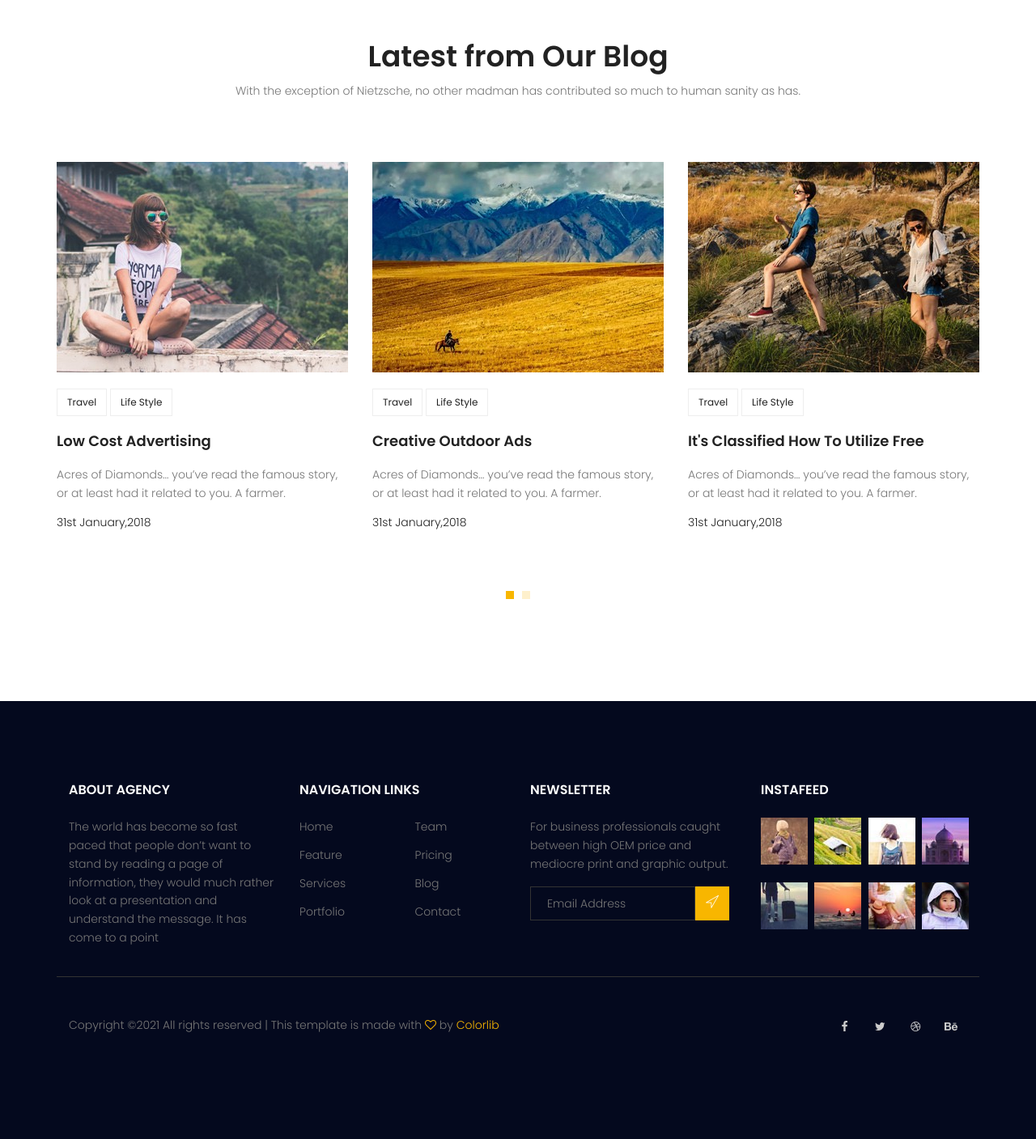
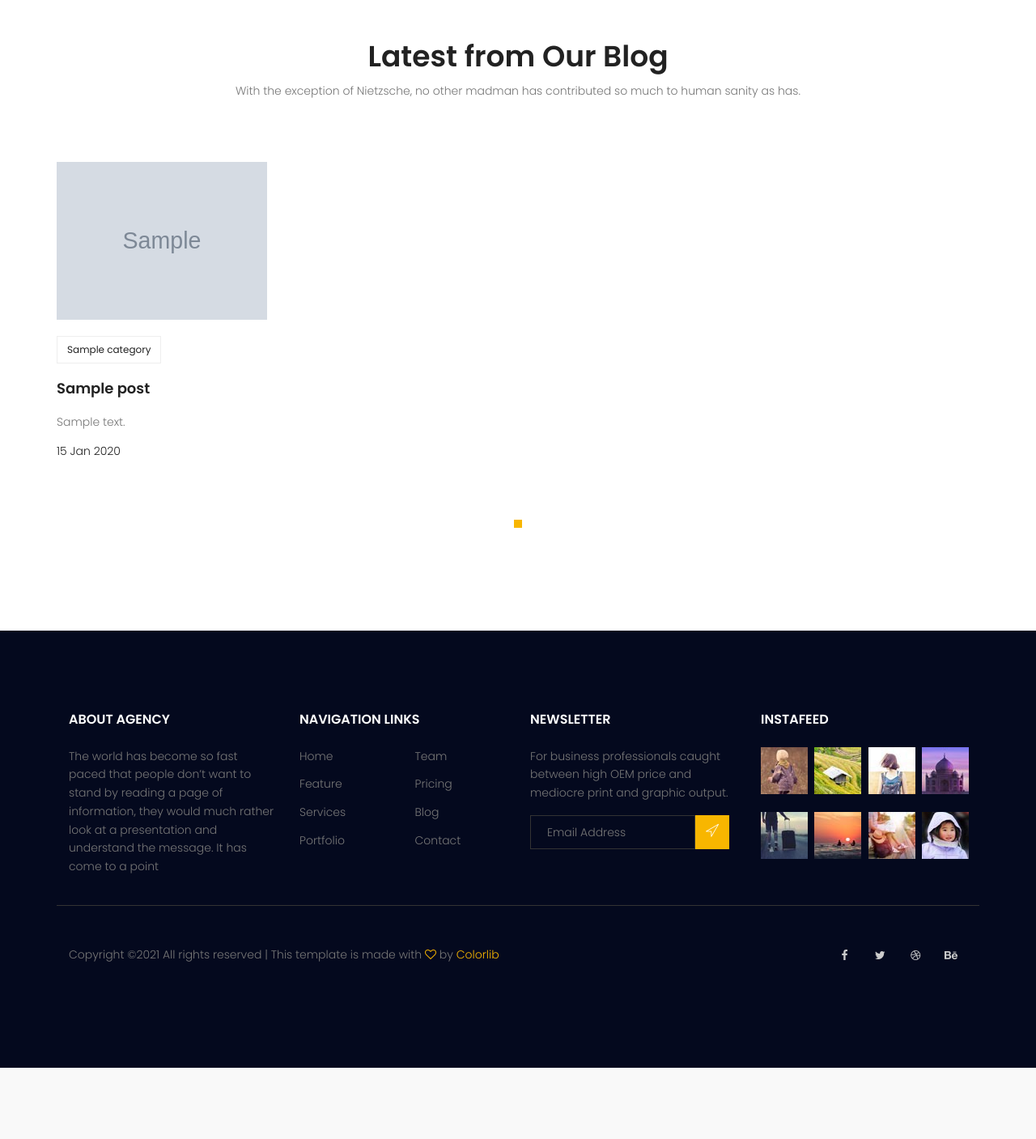
Before and after one commit to GhasemMatoo/Teravelista_website, a Django app: page / in a window 1280 px wide. Shown: the part 2589-3996 px from the top of the page at 81% size. After the commit the page ends 3908 px from the top, so only its background shows below. Run offline with Django 3.2, Linux system fonts and the light colour scheme; tables that the repository leaves empty hold one stand-in row (values such as "Sample post"); grey boxes marked "Sample" are stand-in pictures; some libraries are stand-ins or nearby versions.

Commit message:
Latest from Our Blog
for method  custom template inclusion tag

```diff
--- /dev/null
+++ b/templates/website/includes/home_blog_area.html
@@ -0,0 +1,38 @@
+{% load static %}
+<section class="recent-blog-area section-gap">
+	<div class="container">
+		<div class="row d-flex justify-content-center">
+			<div class="menu-content pb-60 col-lg-9">
+				<div class="title text-center">
+					<h1 class="mb-10">Latest from Our Blog</h1>
+					<p>With the exception of Nietzsche, no other madman has contributed so much to human sanity as has.</p>
+				</div>
+			</div>
+		</div>
+		<div class="row">
+			<div class="active-recent-blog-carusel">
+            {% for post in Posts %}
+				<div class="single-recent-blog-post item">
+					<div class="thumb">
+						<img class="img-fluid" src="{{post.image.url}} " alt=""style="width: 260px;">
+					</div>
+					<div class="details">
+						<div class="tags">
+							<ul>
+                            {% for cat in post.category.all %}
+								<li>
+									<a href="{% url 'blog:category' cat_name=cat %} ">{{cat.name}} </a>
+								</li>
+                            {% endfor %}
+							</ul>
+						</div>
+						<a href="{% url 'blog:single' pid=post.id %}"><h4 class="title">{{post.title}} </h4></a>
+						<p>{{post.content|truncatechars:50 }} </p>
+						<h6 class="date">{{post.published_date|date:'d M Y'}} </h6>
+					</div>
+				</div>
+            {% endfor %}
+			</div>
+		</div>
+	</div>
+</section>
--- a/templates/website/index.html
+++ b/templates/website/index.html
@@ -1,5 +1,6 @@
 {% extends "base.html" %}
 {% load static %}
+{% load web_tag %}
 {% block content %}
 			<!-- start banner Area -->
 			<section class="banner-area relative">
@@ -175,155 +176,7 @@
 
 
 			<!-- Start blog Area -->
-			<section class="recent-blog-area section-gap">
-				<div class="container">
-					<div class="row d-flex justify-content-center">
-						<div class="menu-content pb-60 col-lg-9">
-							<div class="title text-center">
-								<h1 class="mb-10">Latest from Our Blog</h1>
-								<p>With the exception of Nietzsche, no other madman has contributed so much to human sanity as has.</p>
-							</div>
-						</div>
-					</div>
-					<div class="row">
-						<div class="active-recent-blog-carusel">
-							<div class="single-recent-blog-post item">
-								<div class="thumb">
-									<img class="img-fluid" src="{% static 'img/b1.jpg' %}" alt="">
-								</div>
-								<div class="details">
-									<div class="tags">
-										<ul>
-											<li>
-												<a href="#">Travel</a>
-											</li>
-											<li>
-												<a href="#">Life Style</a>
-											</li>
-										</ul>
-									</div>
-									<a href="#"><h4 class="title">Low Cost Advertising</h4></a>
-									<p>
-										Acres of Diamonds… you’ve read the famous story, or at least had it related to you. A farmer.
-									</p>
-									<h6 class="date">31st January,2018</h6>
-								</div>
-							</div>
-							<div class="single-recent-blog-post item">
-								<div class="thumb">
-									<img class="img-fluid" src="{% static 'img/b2.jpg' %}" alt="">
-								</div>
-								<div class="details">
-									<div class="tags">
-										<ul>
-											<li>
-												<a href="#">Travel</a>
-											</li>
-											<li>
-												<a href="#">Life Style</a>
-											</li>
-										</ul>
-									</div>
-									<a href="#"><h4 class="title">Creative Outdoor Ads</h4></a>
-									<p>
-										Acres of Diamonds… you’ve read the famous story, or at least had it related to you. A farmer.
-									</p>
-									<h6 class="date">31st January,2018</h6>
-								</div>
-							</div>
-							<div class="single-recent-blog-post item">
-								<div class="thumb">
-									<img class="img-fluid" src="{% static 'img/b3.jpg' %}" alt="">
-								</div>
-								<div class="details">
-									<div class="tags">
-										<ul>
-											<li>
-												<a href="#">Travel</a>
-											</li>
-											<li>
-												<a href="#">Life Style</a>
-											</li>
-										</ul>
-									</div>
-									<a href="#"><h4 class="title">It's Classified How To Utilize Free</h4></a>
-									<p>
-										Acres of Diamonds… you’ve read the famous story, or at least had it related to you. A farmer.
-									</p>
-									<h6 class="date">31st January,2018</h6>
-								</div>
-							</div>
-							<div class="single-recent-blog-post item">
-								<div class="thumb">
-									<img class="img-fluid" src="{% static 'img/b1.jpg' %}" alt="">
-								</div>
-								<div class="details">
-									<div class="tags">
-										<ul>
-											<li>
-												<a href="#">Travel</a>
-											</li>
-											<li>
-												<a href="#">Life Style</a>
-											</li>
-										</ul>
-									</div>
-									<a href="#"><h4 class="title">Low Cost Advertising</h4></a>
-									<p>
-										Acres of Diamonds… you’ve read the famous story, or at least had it related to you. A farmer.
-									</p>
-									<h6 class="date">31st January,2018</h6>
-								</div>
-							</div>
-							<div class="single-recent-blog-post item">
-								<div class="thumb">
-									<img class="img-fluid" src="{% static 'img/b2.jpg' %}" alt="">
-								</div>
-								<div class="details">
-									<div class="tags">
-										<ul>
-											<li>
-												<a href="#">Travel</a>
-											</li>
-											<li>
-												<a href="#">Life Style</a>
-											</li>
-										</ul>
-									</div>
-									<a href="#"><h4 class="title">Creative Outdoor Ads</h4></a>
-									<p>
-										Acres of Diamonds… you’ve read the famous story, or at least had it related to you. A farmer.
-									</p>
-									<h6 class="date">31st January,2018</h6>
-								</div>
-							</div>
-							<div class="single-recent-blog-post item">
-								<div class="thumb">
-									<img class="img-fluid" src="{% static 'img/b3.jpg' %}" alt="">
-								</div>
-								<div class="details">
-									<div class="tags">
-										<ul>
-											<li>
-												<a href="#">Travel</a>
-											</li>
-											<li>
-												<a href="#">Life Style</a>
-											</li>
-										</ul>
-									</div>
-									<a href="#"><h4 class="title">It's Classified How To Utilize Free</h4></a>
-									<p>
-										Acres of Diamonds… you’ve read the famous story, or at least had it related to you. A farmer.
-									</p>
-									<h6 class="date">31st January,2018</h6>
-								</div>
-							</div>
-
-						</div>
-					</div>
-				</div>
-			</section>
+			{% web_posts %}
 			<!-- End recent-blog Area -->
 
 {% endblock  %}
--- /dev/null
+++ b/website/templatetags/web_tag.py
@@ -0,0 +1,13 @@
+from blog.models import post
+from datetime import datetime, timedelta
+from django import template
+
+register = template.Library()
+
+@register.inclusion_tag('website/includes/home_blog_area.html')
+def web_posts(arg=6):
+    time_now = datetime.now() + timedelta(days=1)
+    formatedDate = time_now.strftime("%Y-%m-%d")
+    Posts = post.objects.exclude(
+        published_date__gt=formatedDate).filter(status=1)[:arg]
+    return {"Posts": Posts}
```
Also changed, not shown: website/templatetags/__init__.py (added).
